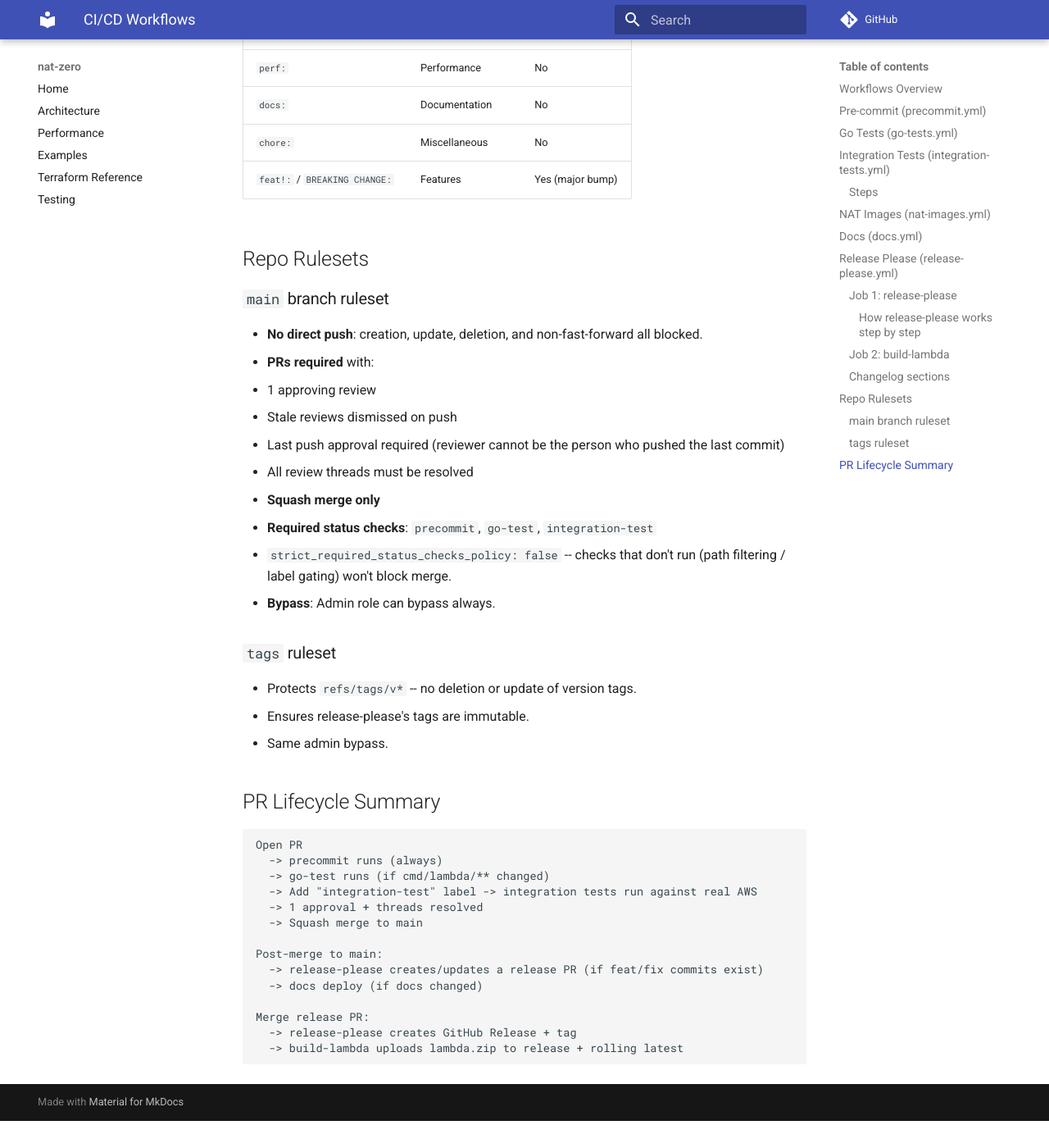
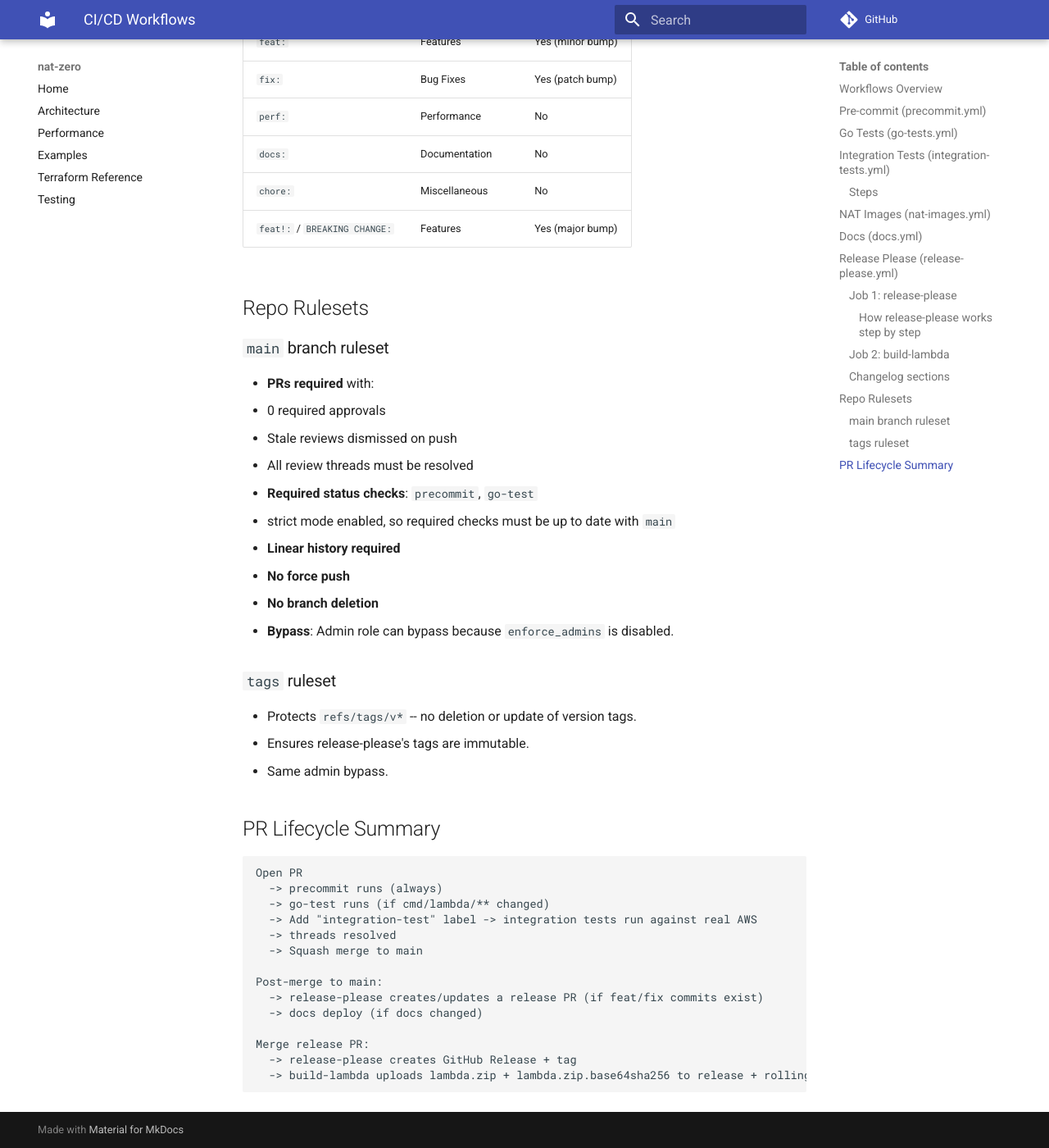
Before and after one commit to MachineDotDev/nat-zero, an MkDocs documentation site: the page built from docs/workflows.md, in a window 1280 px wide and 1400 px high, scrolled down 4093 px. Shown: the whole window at 82% size. Built offline with MkDocs 1.6.1 and Material for MkDocs 9.7.7, drawn with Linux system fonts in a browser that asks for light colours; comment, search, counter and statistics services are not loaded; before the commit the page ends 5460 px from its top, so only the background shows below that; some of the changed text lies outside the part shown.

Commit message:
fix: stabilize lambda artifact planning

````diff
--- a/docs/workflows.md
+++ b/docs/workflows.md
@@ -106,8 +106,9 @@
 
 1. Cross-compiles the Go Lambda for `linux/arm64`.
 2. Zips as `lambda.zip`.
-3. **Uploads to the versioned release** (e.g., `v0.1.0`).
-4. **Creates/updates a rolling `nat-zero-lambda-latest` release** with the same zip. This provides a stable URL for the module's default `lambda_binary_url`.
+3. Writes `lambda.zip.base64sha256`, containing the base64-encoded SHA256 for the zip.
+4. **Uploads the zip and checksum to the versioned release** (e.g., `v0.1.0`).
+5. **Creates/updates a rolling `nat-zero-lambda-latest` release** with the same zip and checksum. This provides a stable URL for the module's default `lambda_binary_url` and the matching default checksum URL.
 
 ### Changelog sections
 
@@ -124,16 +125,16 @@
 
 ### `main` branch ruleset
 
-- **No direct push**: creation, update, deletion, and non-fast-forward all blocked.
 - **PRs required** with:
-  - 1 approving review
+  - 0 required approvals
   - Stale reviews dismissed on push
-  - Last push approval required (reviewer cannot be the person who pushed the last commit)
   - All review threads must be resolved
-  - **Squash merge only**
-- **Required status checks**: `precommit`, `go-test`, `integration-test`
-  - `strict_required_status_checks_policy: false` -- checks that don't run (path filtering / label gating) won't block merge.
-- **Bypass**: Admin role can bypass always.
+- **Required status checks**: `precommit`, `go-test`
+  - strict mode enabled, so required checks must be up to date with `main`
+- **Linear history required**
+- **No force push**
+- **No branch deletion**
+- **Bypass**: Admin role can bypass because `enforce_admins` is disabled.
 
 ### `tags` ruleset
 
@@ -148,7 +149,7 @@
   -> precommit runs (always)
   -> go-test runs (if cmd/lambda/** changed)
   -> Add "integration-test" label -> integration tests run against real AWS
-  -> 1 approval + threads resolved
+  -> threads resolved
   -> Squash merge to main
 
 Post-merge to main:
@@ -157,5 +158,5 @@
 
 Merge release PR:
   -> release-please creates GitHub Release + tag
-  -> build-lambda uploads lambda.zip to release + rolling latest
+  -> build-lambda uploads lambda.zip + lambda.zip.base64sha256 to release + rolling latest
 ```
````
Also changed, not shown: README.md (+9 -4 lines), docs/examples.md (+16 -2 lines), docs/reference.md (+9 -4 lines), 5 other files.
